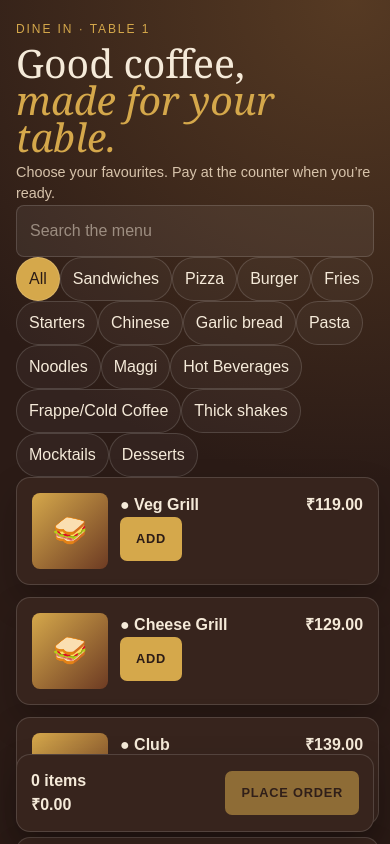
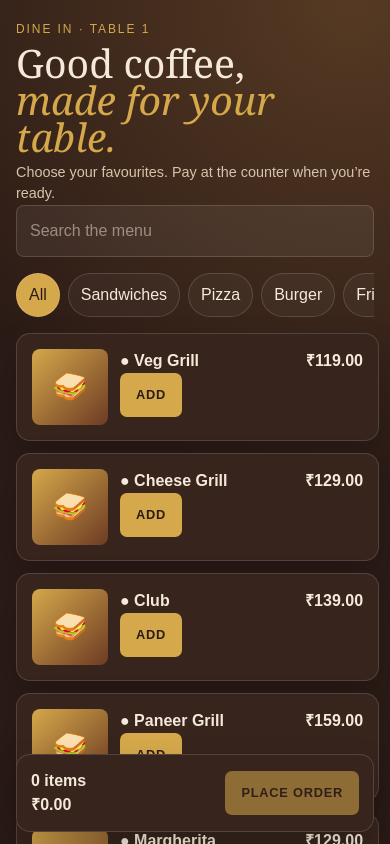
Before and after one commit to urbania19-sudo/urbania-cafe, a Next.js app: page /menu/demo-table-1 in a window 390 px wide. Shown: the top 844 px of the page. Built offline with nearby package versions, Linux system fonts and the light colour scheme.

Commit message:
style(menu): remove bulky category scrollbar

```diff
--- a/src/app/globals.css
+++ b/src/app/globals.css
@@ -1,3 +1,4 @@
 @import "tailwindcss";
 :root { --ink:#f5ead9; --cream:#2b1b16; --accent:#d5a84b; --card:#37241d; --line:#ffffff24; }
-* { box-sizing:border-box } html{min-width:320px;background:var(--cream)} body { margin:0; min-height:100vh; background:radial-gradient(circle at 90% 0,#563a23 0,transparent 30rem),var(--cream); color:var(--ink); font-family:Arial, Helvetica, sans-serif } button,input,textarea { font:inherit } button { cursor:pointer;min-height:44px } .shell{max-width:720px;margin:auto;padding:20px 20px calc(20px + env(safe-area-inset-bottom))}.card{background:var(--card);border:1px solid var(--line);border-radius:12px;box-shadow:0 16px 35px #0003}.btn{background:var(--accent);color:#2b1b16;border:0;border-radius:7px;padding:12px 16px;font-weight:800;text-transform:uppercase;letter-spacing:.06em;font-size:.8rem}.btn:disabled{opacity:.55;cursor:not-allowed}.chip{white-space:nowrap;border:1px solid var(--line);color:var(--ink);background:#ffffff0a;padding:8px 12px;border-radius:999px}.price{font-weight:700}.muted{color:#d7c3ab;font-size:.9rem}@media(max-width:480px){.shell{padding-left:16px;padding-right:16px}.card{border-radius:14px}}
+* { box-sizing:border-box } html{min-width:320px;background:var(--cream)} body { margin:0; min-height:100vh; background:radial-gradient(circle at 90% 0,#563a23 0,transparent 30rem),var(--cream); color:var(--ink); font-family:Arial, Helvetica, sans-serif } button,input,textarea { font:inherit } button { cursor:pointer;min-height:44px } .shell{max-width:720px;margin:auto;padding:20px 20px calc(20px + env(safe-area-inset-bottom))}.card{background:var(--card);border:1px solid var(--line);border-radius:12px;box-shadow:0 16px 35px #0003}.btn{background:var(--accent);color:#2b1b16;border:0;border-radius:7px;padding:12px 16px;font-weight:800;text-transform:uppercase;letter-spacing:.06em;font-size:.8rem}.btn:disabled{opacity:.55;cursor:not-allowed}.chip{white-space:nowrap;border:1px solid var(--line);color:var(--ink);background:#ffffff0a;padding:8px 12px;border-radius:999px}
+.category-scroller{display:flex;gap:8px;overflow-x:auto;overscroll-behavior-inline:contain;padding:16px 0;scrollbar-width:none;-ms-overflow-style:none;touch-action:pan-x}.category-scroller::-webkit-scrollbar{display:none}.price{font-weight:700}.muted{color:#d7c3ab;font-size:.9rem}@media(max-width:480px){.shell{padding-left:16px;padding-right:16px}.card{border-radius:14px}}
```
